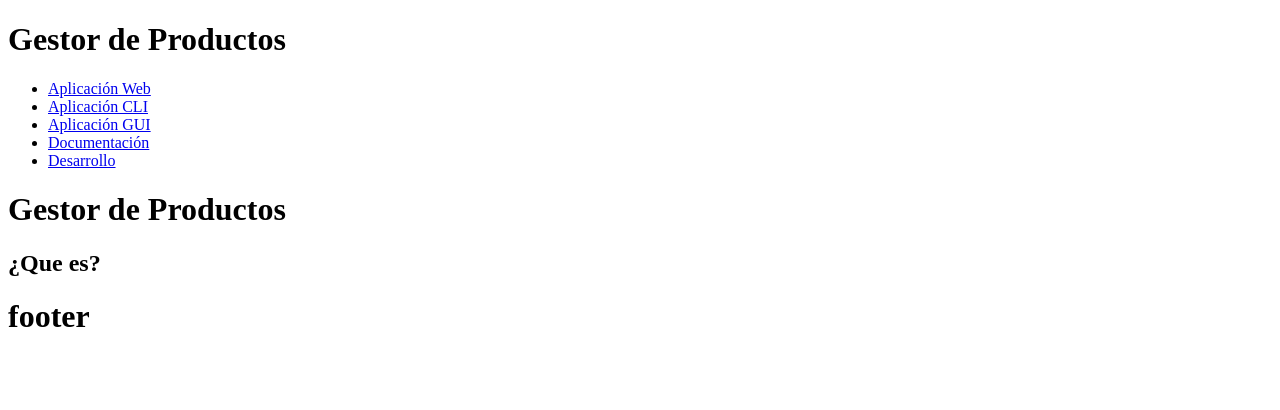
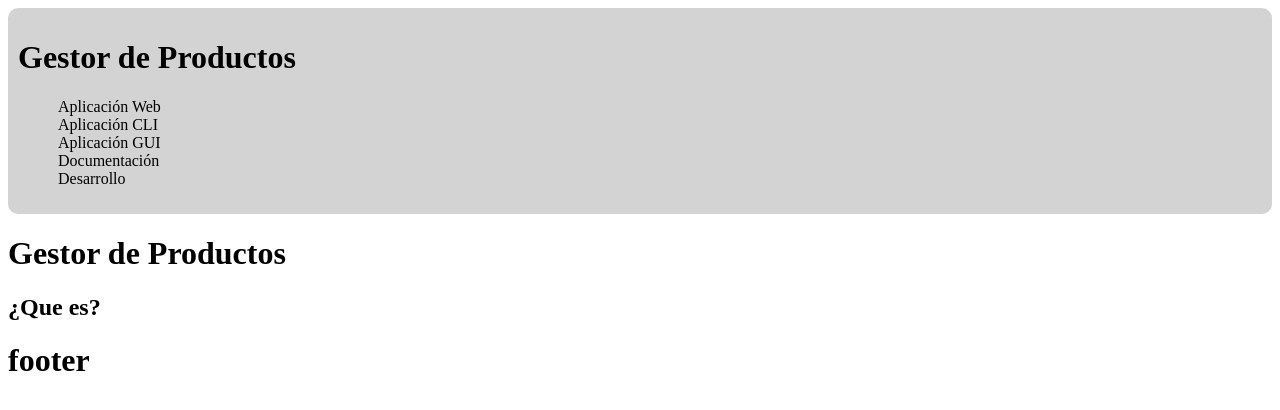
Before and after one commit to JorgeArguello1999/Gestor_Productos, a PHP site: page /web/index.html in a window 1280 px wide. Shown: the top 410 px of the page. Run offline with PHP 8.4, Linux system fonts and the light colour scheme.

Commit message:
->Comienzo a trabajar en la web

```diff
--- a/web/estilos.css
+++ b/web/estilos.css
@@ -1,2 +1,12 @@
-body{
+.barra_menu{
+	background-color: lightgrey;
+	border-radius: 10px;
+	padding: 10px;
 }
+.barra_menu ul li{
+	list-style: none;
+}
+.barra_menu ul li a{
+	color: black;
+	text-decoration: none;
+}
--- a/web/index.html
+++ b/web/index.html
@@ -30,7 +30,5 @@
 		<div class="footer">
 			<h1>footer</h1>
 		</div>
-
-
 	</body>
 </html>
```
